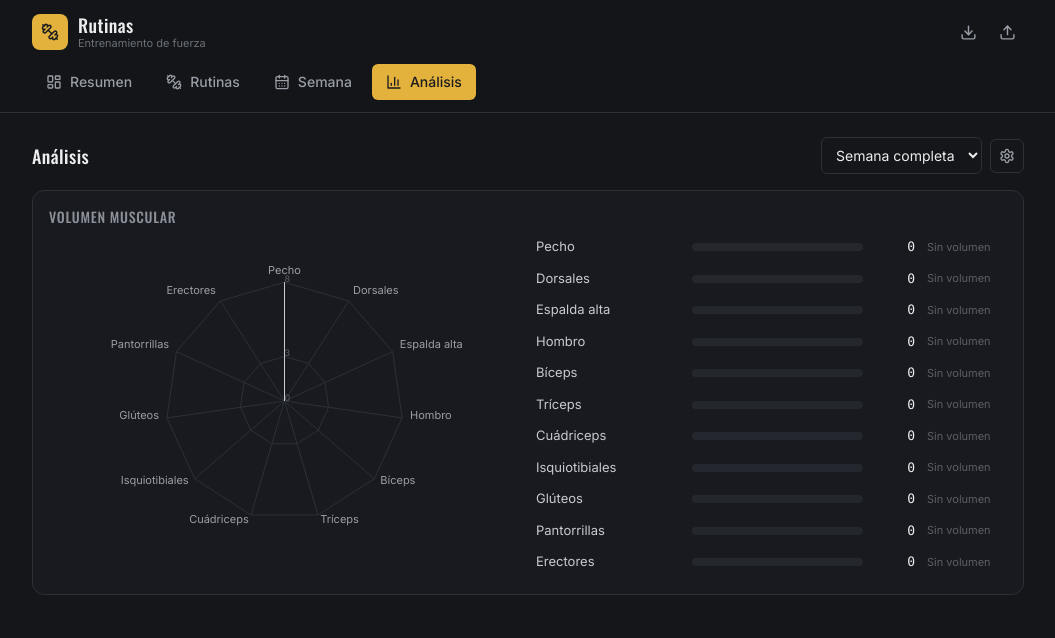
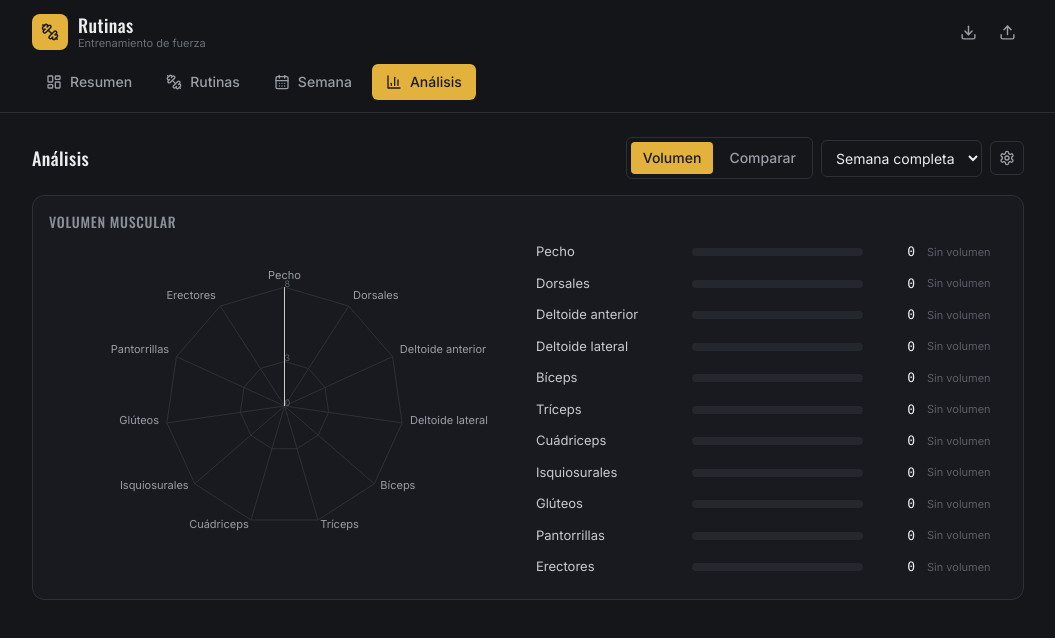
Before and after one commit to Aliv-pr/gym_rutina, a React (Vite) app: page / in a window 1280 px wide. Both pictures are taken after a click on the button "Análisis". Shown: the top 638 px of the page, without its empty margins (112-1167 px from the left). Built offline with nearby package versions, Linux system fonts and the light colour scheme.

Commit message:
Agruege comparación de rutinas

```diff
--- a/src/App.jsx
+++ b/src/App.jsx
@@ -7,6 +7,7 @@ import {
   Radar,
   ResponsiveContainer,
   Tooltip,
+  Legend,
 } from "recharts";
 import {
   Dumbbell,
@@ -33,41 +34,31 @@ import {
 const MUSCLES = [
   "Pecho",
   "Dorsales",
-  "Espalda alta",
-  "Hombro",
+  "Deltoide anterior",
+  "Deltoide lateral",
   "Bíceps",
   "Tríceps",
   "Cuádriceps",
-  "Isquiotibiales",
+  "Isquiosurales",
   "Glúteos",
   "Pantorrillas",
   "Erectores",
 ];
 
 const SEED_EXERCISES = [
-  // --- PRIORIDAD 10: Compuestos Pesados / Multiarticulares Principales ---
   { id: "ex-sentadilla", name: "Sentadilla", priority: 10, function: "Dominante de rodilla", muscles: ["Cuádriceps", "Glúteos"] },
-  { id: "ex-press-inclinado", name: "Press inclinado", priority: 10, function: "Press principal", muscles: ["Pecho", "Hombro", "Tríceps"] },
-  { id: "ex-dominadas", name: "Dominadas", priority: 10, function: "Tirón vertical", muscles: ["Dorsales", "Bíceps"] },
-  { id: "ex-remo-barra", name: "Remo con barra", priority: 10, function: "Tirón horizontal", muscles: ["Espalda alta", "Dorsales", "Erectores", "Bíceps"] },
-  { id: "ex-peso-muerto-rumano", name: "Peso muerto rumano", priority: 10, function: "Bisagra de cadera", muscles: ["Isquiosurales", "Glúteos", "Erectores"] },
-
-  // --- PRIORIDAD 8 - 9: Compuestos Secundarios / Variantes y Maquinaria Pesada ---
-  { id: "ex-jalon-pecho", name: "Jalón al pecho", priority: 9, function: "Tirón vertical en polea", muscles: ["Dorsales", "Bíceps"] },
-  { id: "ex-remo-t", name: "Remo en T", priority: 8, function: "Tirón horizontal apoyado", muscles: ["Espalda alta", "Dorsales", "Bíceps"] },
-  { id: "ex-hip-thrust", name: "Hip thrust", priority: 8, function: "Extensión de cadera / glúteo", muscles: ["Glúteos"] },
-  { id: "ex-bulgaras", name: "Sentadilla búlgara", priority: 8, function: "Unilateral / cuádriceps", muscles: ["Cuádriceps", "Glúteos"] },
-
-  // --- PRIORIDAD 5 - 6: Aislamiento / Accesorios de Grupos Grandes ---
-  { id: "ex-fly-maquina", name: "Fly en máquina", priority: 6, function: "Aislamiento de pecho", muscles: ["Pecho"] },
-  { id: "ex-ext-pierna", name: "Extensión de pierna en máquina", priority: 5, function: "Aislamiento de cuádriceps", muscles: ["Cuádriceps"] },
-  { id: "ex-curl-femoral", name: "Curl femoral sentado", priority: 5, function: "Flexión de rodilla", muscles: ["Isquiosurales"] },
-
-  // --- PRIORIDAD 3 - 4: Accesorios / Aislamiento de Músculos Pequeños ---
-  { id: "ex-elev-laterales", name: "Elevaciones laterales", priority: 4, function: "Aislamiento de hombro", muscles: ["Hombro"] },
-  { id: "ex-curl-predicador", name: "Curl predicador", priority: 3, function: "Aislamiento de bíceps", muscles: ["Bíceps"] },
-  { id: "ex-ext-triceps", name: "Extensión de tríceps sobre cabeza", priority: 3, function: "Aislamiento de tríceps", muscles: ["Tríceps"] },
-  { id: "ex-elev-talon", name: "Elevaciones de talón", priority: 2, function: "Aislamiento de pantorrilla", muscles: ["Pantorrillas"] },
+  { id: "ex-dominadas", name: "Dominadas", priority: 9, function: "Tirón vertical", muscles: ["Dorsales", "Bíceps"] },
+  { id: "ex-press-inclinado", name: "Press inclinado", priority: 8, function: "Press principal", muscles: ["Pecho", "Deltoide anterior", "Tríceps"] },
+  { id: "ex-peso-muerto-rumano", name: "Peso muerto rumano", priority: 7, function: "Bisagra", muscles: ["Isquiosurales", "Glúteos", "Erectores"] },
+  { id: "ex-remo-t", name: "Remo en T", priority: 6, function: "Tirón horizontal", muscles: ["Dorsales", "Bíceps"] },
+  { id: "ex-elev-laterales", name: "Elevaciones laterales", priority: 5, function: "Deltoide lateral", muscles: ["Deltoide lateral"] },
+  { id: "ex-curl-predicador", name: "Curl predicador", priority: 4, function: "Bíceps", muscles: ["Bíceps"] },
+  { id: "ex-ext-triceps", name: "Extensión de tríceps sobre cabeza", priority: 3, function: "Tríceps", muscles: ["Tríceps"] },
+  { id: "ex-bulgaras", name: "Búlgaras", priority: 2, function: "Unilateral / cuádriceps", muscles: ["Cuádriceps", "Glúteos"] },
+  { id: "ex-curl-femoral", name: "Curl femoral sentado", priority: 1, function: "Flexión de rodilla", muscles: ["Isquiosurales"] },
+  { id: "ex-fly-maquina", name: "Fly en máquina", priority: null, function: "Pecho", muscles: ["Pecho"] },
+  { id: "ex-hip-thrust", name: "Hip thrust", priority: null, function: "Extensión de cadera / glúteo", muscles: ["Glúteos"] },
+  { id: "ex-elev-talon", name: "Elevaciones de talón", priority: null, function: "Pantorrilla", muscles: ["Pantorrillas"] },
 ];
 
 const DAY_KEYS = ["monday", "tuesday", "wednesday", "thursday", "friday", "saturday", "sunday"];
@@ -262,23 +253,125 @@ function TabButton({ active, onClick, icon: Icon, children }) {
    RADAR CHART
    ========================================================================= */
 
-function MuscleRadar({ data }) {
-  const maxVal = Math.max(4, ...data.map((d) => d.series));
+function MuscleRadar({ data, series }) {
+  const seriesConfig = series && series.length ? series : [{ dataKey: "series", name: "Series", color: "#E3B23C" }];
+  const maxVal = Math.max(4, ...data.flatMap((d) => seriesConfig.map((s) => Number(d[s.dataKey]) || 0)));
   const domainMax = Math.ceil((maxVal * 1.25) / 4) * 4;
+  const multi = seriesConfig.length > 1;
   return (
     <ResponsiveContainer width="100%" height={340}>
       <RadarChart data={data} outerRadius="72%">
         <PolarGrid stroke="#2C3037" />
         <PolarAngleAxis dataKey="muscle" tick={{ fill: "#9A9EA6", fontSize: 11 }} />
         <PolarRadiusAxis angle={90} domain={[0, domainMax]} tick={{ fill: "#5B5F68", fontSize: 9 }} tickCount={4} />
-        <Radar name="Series" dataKey="series" stroke="#E3B23C" fill="#E3B23C" fillOpacity={0.35} strokeWidth={2} />
-        <Tooltip
-          contentStyle={{ background: "#1D2025", border: "1px solid #2C3037", borderRadius: 6, fontSize: 12 }}
-          labelStyle={{ color: "#EDEDEE" }}
-          itemStyle={{ color: "#E3B23C" }}
+        {seriesConfig.map((s) => (
+          <Radar
+            key={s.dataKey}
+            name={s.name}
+            dataKey={s.dataKey}
+            stroke={s.color}
+            fill={s.color}
+            fillOpacity={multi ? 0.2 : 0.35}
+            strokeWidth={2}
           />
+        ))}
+        {multi && <Legend wrapperStyle={{ fontSize: 12, color: "#C7CAD1" }} />}
+        <Tooltip contentStyle={{ background: "#1D2025", border: "1px solid #2C3037", borderRadius: 6, fontSize: 12 }} labelStyle={{ color: "#EDEDEE" }} />
       </RadarChart>
     </ResponsiveContainer>
+  );
+}
+
+/* =========================================================================
+   COMPARE TWO ROUTINES — overlaid radar
+   ========================================================================= */
+
+const COMPARE_COLORS = ["#E3B23C", "#4FA8E3"];
+
+function CompareRadarView({ state }) {
+  const options = useMemo(
+    () => [{ id: "week", name: "Semana completa" }, ...state.days.map((d) => ({ id: d.id, name: d.name }))],
+    [state.days]
+  );
+
+  const [aId, setAId] = useState(options[0]?.id ?? "week");
+  const [bId, setBId] = useState(options[1]?.id ?? options[0]?.id ?? "week");
+
+  useEffect(() => {
+    if (!options.some((o) => o.id === aId)) setAId(options[0]?.id ?? "week");
+    if (!options.some((o) => o.id === bId)) setBId(options[1]?.id ?? options[0]?.id ?? "week");
+  }, [options]); // eslint-disable-line react-hooks/exhaustive-deps
+
+  const volumeFor = (id) => {
+    if (id === "week") return volumeForWeek(state.schedule, state.days, state.exercises);
+    return volumeForDay(state.days.find((d) => d.id === id), state.exercises);
+  };
+
+  const dataA = useMemo(() => volumeFor(aId), [aId, state]); // eslint-disable-line react-hooks/exhaustive-deps
+  const dataB = useMemo(() => volumeFor(bId), [bId, state]); // eslint-disable-line react-hooks/exhaustive-deps
+
+  const radarData = MUSCLES.map((m) => ({ muscle: m, a: dataA[m] || 0, b: dataB[m] || 0 }));
+  const nameA = options.find((o) => o.id === aId)?.name || "Rutina A";
+  const nameB = options.find((o) => o.id === bId)?.name || "Rutina B";
+  const seriesConfig = [
+    { dataKey: "a", name: nameA, color: COMPARE_COLORS[0] },
+    { dataKey: "b", name: nameB, color: COMPARE_COLORS[1] },
+  ];
+
+  if (options.length < 2) {
+    return <EmptyHint text="Crea al menos dos días (o una semana programada) para poder comparar." />;
+  }
+
+  return (
+    <div className="space-y-4">
+      <div className="grid gap-3 sm:grid-cols-2">
+        {[
+          { value: aId, onChange: setAId, color: COMPARE_COLORS[0] },
+          { value: bId, onChange: setBId, color: COMPARE_COLORS[1] },
+        ].map((sel, i) => (
+          <label key={i} className="flex items-center gap-2 rounded-md border border-[#2C3037] bg-[#14161A] px-2.5 py-2">
+            <span className="h-2.5 w-2.5 shrink-0 rounded-full" style={{ backgroundColor: sel.color }} />
+            <select
+              value={sel.value}
+              onChange={(e) => sel.onChange(e.target.value)}
+              className="w-full bg-transparent text-sm text-[#EDEDEE] outline-none"
+            >
+              {options.map((o) => (
+                <option key={o.id} value={o.id} className="bg-[#14161A]">
+                  {o.name}
+                </option>
+              ))}
+            </select>
+          </label>
+        ))}
+      </div>
+
+      <div className="rounded-xl border border-[#2C3037] bg-[#181A1F] p-4">
+        <MuscleRadar data={radarData} series={seriesConfig} />
+      </div>
+
+      <div className="rounded-xl border border-[#2C3037] bg-[#181A1F] p-4">
+        <h3 className="mb-2 font-display text-sm uppercase tracking-wider text-[#8A8F98]">Diferencia por músculo</h3>
+        <div className="space-y-0.5">
+          {radarData.map((d) => {
+            const diff = d.a - d.b;
+            return (
+              <div key={d.muscle} className="flex items-center justify-between rounded-md px-2 py-1.5 text-sm">
+                <span className="text-[#C7CAD1]">{d.muscle}</span>
+                <div className="flex items-center gap-3 font-mono text-[13px]">
+                  <span style={{ color: seriesConfig[0].color }}>{d.a}</span>
+                  <span className="text-[#5B5F68]">vs</span>
+                  <span style={{ color: seriesConfig[1].color }}>{d.b}</span>
+                  <span className={`w-12 text-right ${diff === 0 ? "text-[#5B5F68]" : diff > 0 ? "text-[#6FCF97]" : "text-[#E4572E]"}`}>
+                    {diff > 0 ? `+${diff}` : diff}
+                  </span>
+                </div>
+              </div>
+            );
+          })}
+        </div>
+      </div>
+    </div>
   );
 }
 
@@ -960,6 +1053,7 @@ function SemanaTab({ state, handlers }) {
 }
 
 function AnalisisTab({ state, handlers }) {
+  const [view, setView] = useState("volumen");
   const [scope, setScope] = useState("week");
   const [showSettings, setShowSettings] = useState(false);
 
@@ -976,7 +1070,27 @@ function AnalisisTab({ state, handlers }) {
     <div className="space-y-4">
       <div className="flex flex-wrap items-center justify-between gap-3">
         <h2 className="font-display text-lg tracking-wide text-[#EDEDEE]">Análisis</h2>
-        <div className="flex items-center gap-2">
+        <div className="flex flex-wrap items-center gap-2">
+          <div className="flex gap-1 rounded-md border border-[#2C3037] p-1">
+            <button
+              onClick={() => setView("volumen")}
+              className={`rounded px-3 py-1.5 text-sm font-medium transition-colors ${
+                view === "volumen" ? "bg-[#E3B23C] text-[#1A1B1E]" : "text-[#9A9EA6] hover:text-[#EDEDEE]"
+              }`}
+            >
+              Volumen
+            </button>
+            <button
+              onClick={() => setView("comparar")}
+              className={`rounded px-3 py-1.5 text-sm font-medium transition-colors ${
+                view === "comparar" ? "bg-[#E3B23C] text-[#1A1B1E]" : "text-[#9A9EA6] hover:text-[#EDEDEE]"
+              }`}
+            >
+              Comparar
+            </button>
+          </div>
+          {view === "volumen" && (
+            <>
               <select
                 value={scope}
                 onChange={(e) => setScope(e.target.value)}
@@ -996,9 +1110,15 @@ function AnalisisTab({ state, handlers }) {
               >
                 <Settings size={16} />
               </button>
+            </>
+          )}
         </div>
       </div>
 
+      {view === "comparar" ? (
+        <CompareRadarView state={state} />
+      ) : (
+        <>
           {showSettings && (
             <div className="flex flex-wrap items-center gap-4 rounded-xl border border-[#2C3037] bg-[#181A1F] p-4">
               <span className="text-sm text-[#8A8F98]">Umbrales de volumen (series por músculo):</span>
@@ -1060,6 +1180,8 @@ function AnalisisTab({ state, handlers }) {
               </div>
             </div>
           </div>
+        </>
+      )}
     </div>
   );
 }
```
Lines whose indentation alone changed are shown as unchanged.
